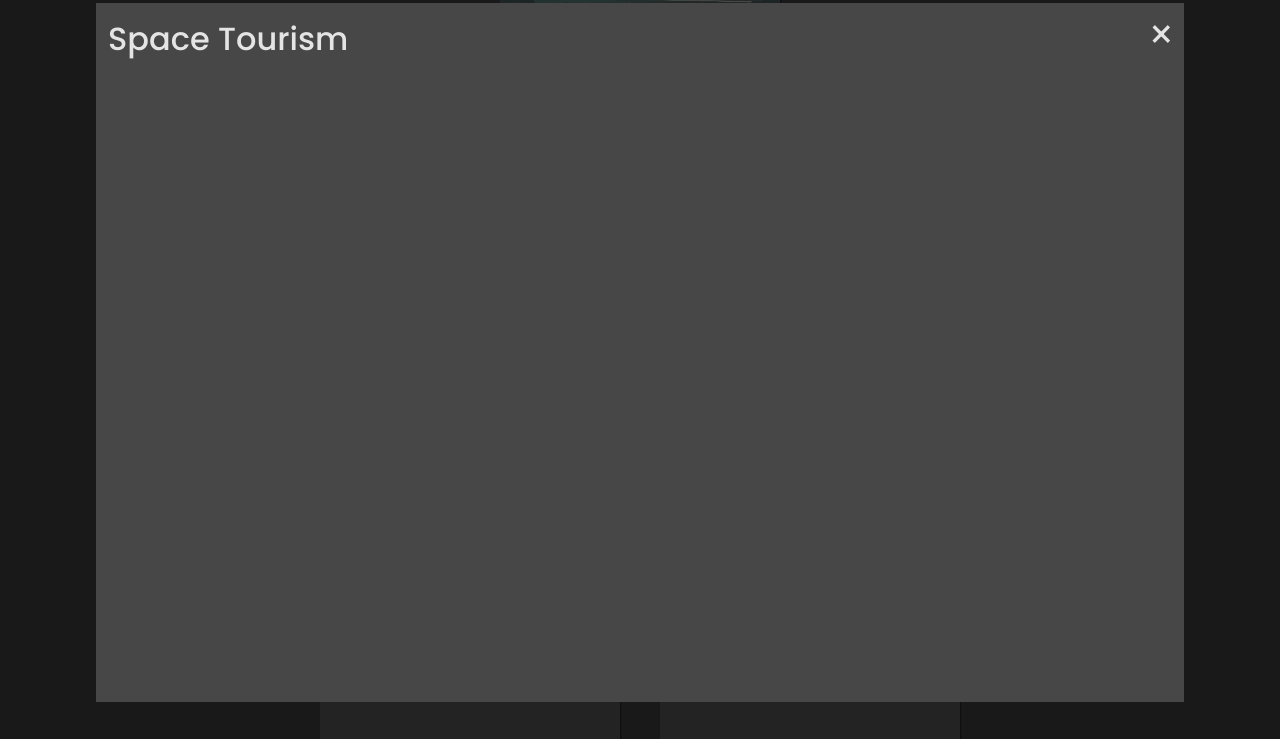
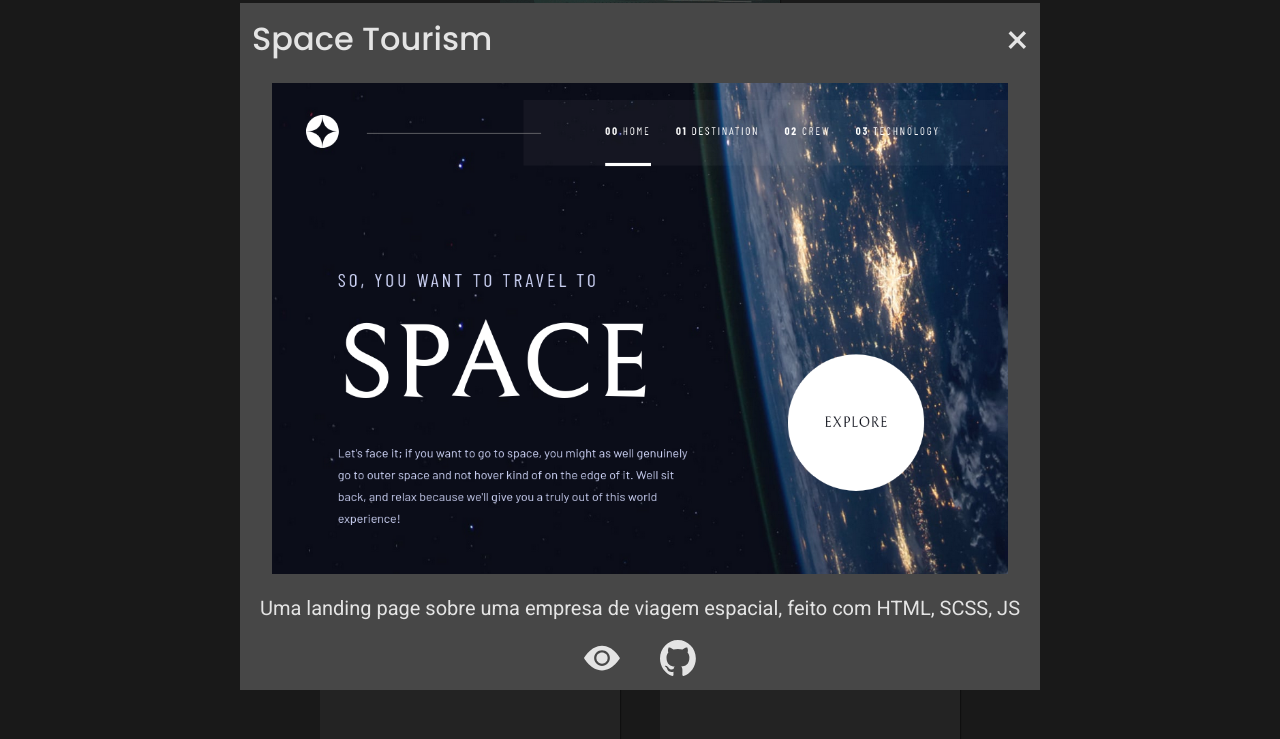
Before and after one commit to drewdomi/portifolio, a website with bundled scripts: page index.html in a window 1280 px wide. Both pictures are taken after a click on the element 470 px from the left and 1470 px from the top of the page. Shown: the part 1131-1870 px from the top of the page. Built offline with nearby package versions, Linux system fonts and the light colour scheme.

Commit message:
feat: modal dynamic page

```diff
--- a/index.html
+++ b/index.html
@@ -101,11 +101,25 @@
         <div class="modal">
           <div class="modal-content">
             <div class="modal-header">
-              <h3 class="modal-title">Modal 1</h3>
+              <h3 class="modal-title"></h3>
               <span class="close-modal-btn">&times;</span>
             </div>
-            <div class="modal-body"></div>
-            <div class="modal-footer"></div>
+            <div class="modal-body">
+              <div class="img-container">
+                <img src="" class="modal-img" width="90%" />
+              </div>
+              <p></p>
+            </div>
+            <div class="modal-footer">
+              <div class="container">
+                <a class="btn webLink" href="#" target="_blank">
+                  <img src="/src/img/icons/eye-white.svg" alt="" />
+                </a>
+                <a class="btn githubLink" href="#" target="_blank">
+                  <img src="/src/img/icons/github-white.svg" alt="" />
+                </a>
+              </div>
+            </div>
           </div>
         </div>
         <div id="proj-container">
--- a/src/js/data.json
+++ b/src/js/data.json
@@ -4,33 +4,52 @@
       "id": 0,
       "name": "Space Tourism",
       "images": {
-        "bg": "/src/img/projects/bg1.png",
-        "bgBlur": "/src/img/projects/bg1-blur.png"
+        "bgPort": "/src/img/projects/proj1-port.png",
+        "bgLand": "/src/img/projects/proj1-land.png"
       },
-      "about": "Uma landing page sobre uma empresa de viagem espacial, feito com HTML, SCSS, JS"
+      "desc": "Uma landing page sobre uma empresa de viagem espacial, feito com HTML, SCSS, JS",
+      "links": {
+        "web" : "https://drew-space.netlify.app/",
+        "github": "https://github.com/drewdomi/space-tourism-website/"
+      }
     },
     {
       "id": 1,
       "name": "Em breve",
       "images": {
-        "bg": "/src/img/projects/bg1.png",
-        "bgBlur": "/src/img/projects/bg1-blur.png"
+        "bgPort": "/src/img/meme.gif",
+        "bgLand": "/src/img/meme.gif"
+      },
+      "desc": "",
+      "links": {
+        "web" : "",
+        "github": ""
       }
     },
     {
       "id": 2,
       "name": "Em breve",
       "images": {
-        "bg": "/src/img/projects/bg1.png",
-        "bgBlur": "/src/img/projects/bg1-blur.png"
+        "bgPort": "/src/img/meme.gif",
+        "bgLand": "/src/img/meme.gif"
+      },
+      "desc": "",
+      "links": {
+        "web" : "",
+        "github": ""
       }
     },
     {
       "id": 3,
       "name": "Em breve",
       "images": {
-        "bg": "/src/img/projects/bg1.png",
-        "bgBlur": "/src/img/projects/bg1-blur.png"
+        "bgPort": "/src/img/meme.gif",
+        "bgLand": "/src/img/meme.gif"
+      },
+      "desc": "",
+      "links": {
+        "web" : "",
+        "github": ""
       }
     }
   ]
--- a/src/js/modal.js
+++ b/src/js/modal.js
@@ -19,8 +19,21 @@ export default function modal() {
   })
 
   function getModalContent(id) {
-    const modalTitle = document.querySelector('.modal-title')
+    const modalTitle = modal.querySelector('.modal-title')
+    const modalImg = modal.querySelector('img')
+    const modalDesc = modal.querySelector('p')
+    const modalWebLink = modal.querySelector('a.webLink')
+    const modalGithubLink = modal.querySelector('a.githubLink')
+
     modalTitle.innerText = projects[id].name
+    if (window.innerWidth >= 800) {
+      modalImg.src = projects[id].images.bgLand
+    } else {
+      modalImg.src = projects[id].images.bgPort
+    }
+    modalDesc.innerText = projects[id].desc
+    modalWebLink.href = projects[id].links.web
+    modalGithubLink.href = projects[id].links.github
   }
 
   function openModal() {
@@ -40,7 +53,6 @@ export default function modal() {
       openModal()
       let cardId = getIdByRegex(card.id)
       getModalContent(cardId)
-      console.log(cardId)
     })
   })
 
--- a/src/scss/_modal.scss
+++ b/src/scss/_modal.scss
@@ -1,4 +1,5 @@
 .modal {
+  display: grid;
   display: none;
   height: 100%;
   width: 100%;
@@ -11,17 +12,21 @@
   transition: all 5s ease;
   padding-top: 5%;
   margin: auto auto;
+  gap: 2rem;
 }
 .modal-content {
   margin: auto;
-  width: 85%;
-  height: 95%;
+  width: 90%;
+  max-width: 80rem;
   background-color: $bg-card;
-  padding: 0 1.2rem;
+  padding: 1.2rem;
   .modal-header {
     display: flex;
     align-items: center;
     justify-content: space-between;
+    h3 {
+      margin: 0;
+    }
     .close-modal-btn {
       font-size: 4rem;
       cursor: pointer;
@@ -31,4 +36,37 @@
       }
     }
   }
+  .modal-body {
+    display: flex;
+    flex-direction: column;
+    justify-content: center;
+    align-items: center;
+    min-height: 40rem;
+    .img-container {
+      margin: 2rem;
+      img {
+        width: 100%;
+      }
+    }
+    p {
+      font-size: 2rem;
+      text-align: center;
+      margin: 0 auto;
+    }
+  }
+  .modal-footer {
+    .container {
+      display: flex;
+      align-items: center;
+      justify-content: center;
+      margin-top: 2rem;
+      gap: 4rem;
+    }
+    .btn {
+      cursor: pointer;
+      img {
+        width: 3.6rem;
+      }
+    }
+  }
 }
--- a/src/scss/_resources.scss
+++ b/src/scss/_resources.scss
@@ -13,8 +13,8 @@ $email-color: #6000c0;
 $modal-bg-color: rgba(0, 0, 0, 0.5);
 $modal-close-btn-color: tomato;
 
-$proj1-bg-blur: '/src/img/projects/bg1-blur.png';
-$proj1-bg: '/src/img/projects/bg1.png';
+$proj1-land: '/src/img/projects/proj1-land.png';
+$proj1-port: '/src/img/projects/proj1-land.png';
 
 @mixin default-box-shadow {
   box-shadow: 1px 1px 1px rgba(8, 8, 8, 0.5);
--- a/src/scss/main.scss
+++ b/src/scss/main.scss
@@ -46,7 +46,7 @@ section {
 
   #animation-text {
     color: #282a2e;
-    font: 38px 'Concert One', sans-serif;
+    font: 3.8rem 'Concert One', sans-serif;
     text-transform: uppercase;
     font-weight: bold;
     cursor: default;
@@ -153,7 +153,7 @@ section {
     }
   }
   #proj-0 {
-    background-image: url($proj1-bg);
+    background-image: url($proj1-land);
   }
 }
 #contact-section {
```
Also changed, not shown: src/css/main.css, src/img/projects/bg1-blur.png (deleted), src/img/projects/proj1-land.png (renamed from src/img/projects/bg1.png), src/img/projects/proj1-port.png (added), 1 other file.
